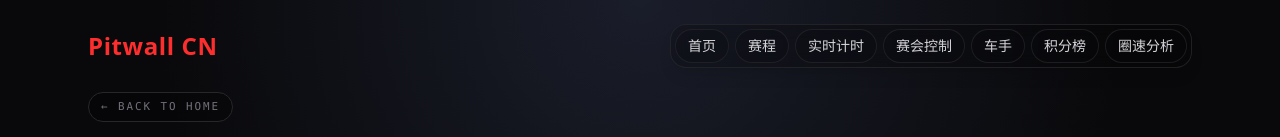
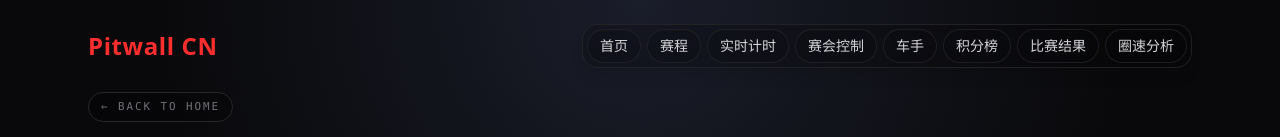
Before and after one commit to s8k8ps26k6-ui/pitwallcn, a Next.js app: page /race-control in a window 1280 px wide. Shown: the top 137 px of the page. Built offline with nearby package versions, Linux system fonts and the light colour scheme; no server answers.

Commit message:
feat: add results link to navigation

```diff
--- a/src/app/layout.tsx
+++ b/src/app/layout.tsx
@@ -14,6 +14,7 @@ const navItems = [
   { label: "赛会控制", href: "/race-control" },
   { label: "车手", href: "/drivers" },
   { label: "积分榜", href: "/standings" },
+  { label: "比赛结果", href: "/results" },
   { label: "圈速分析", href: "/lap-analysis" }
 ] as const;
 
```
